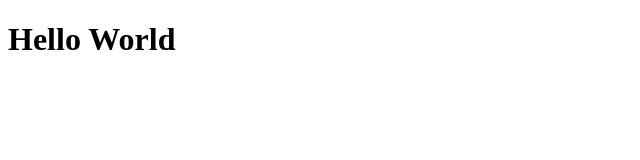
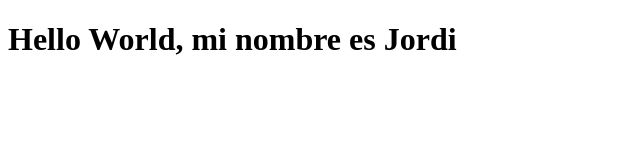
Before and after one commit to JordiMiravet/repolocal, a plain HTML site: page index.html in a window 1280 px wide. Shown: the whole page, without its empty margins (0-640 px from the left). Drawn offline with Linux system fonts and the light colour scheme.

Commit message:
Update index.html in develop

```diff
--- a/index.html
+++ b/index.html
@@ -8,7 +8,7 @@
 </head>
 <body>
 
-    <h1>Hello World</h1>
+    <h1>Hello World, mi nombre es Jordi</h1>
 
 </body>
 </html>
```
